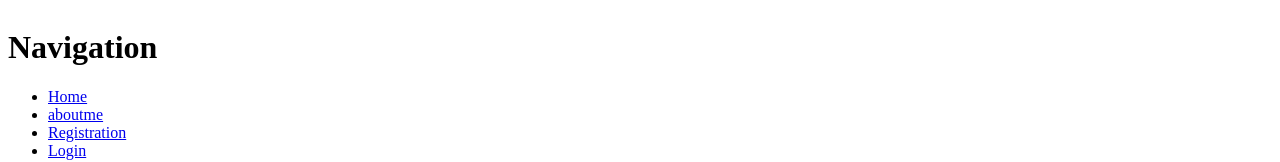
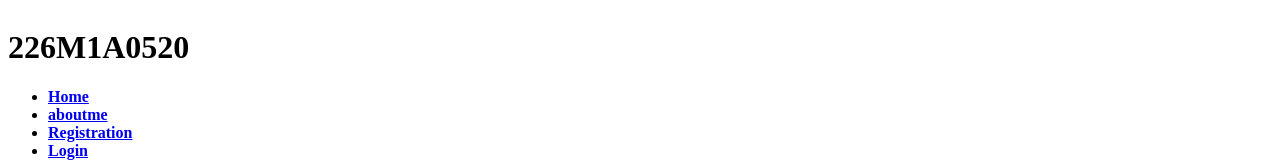
Before and after one commit to hinata2533/Neeraja22520, a plain HTML site: page leftframe.html in a window 1280 px wide. Shown: the top 162 px of the page. Drawn offline with Linux system fonts and the light colour scheme.

Commit message:
Add files via upload

```diff
--- a/leftframe.html
+++ b/leftframe.html
@@ -8,7 +8,7 @@
 
 
 
-  <h1>Navigation</h1>
+  <h1><b>226M1A0520</h1>
   <ul>
     <li><a href="homepage1.html" target="rightFrame">Home</a></li>
     <li><a href="aboutme.html" target="rightFrame">aboutme</a></li>
```
